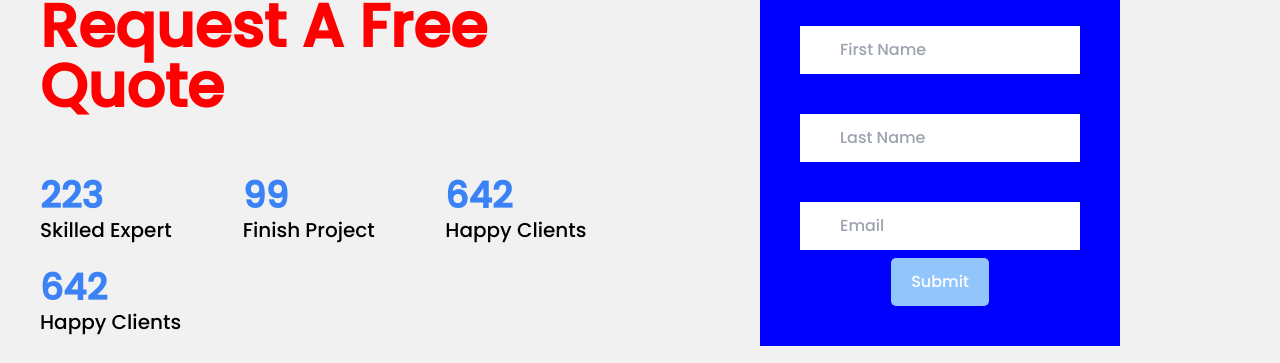
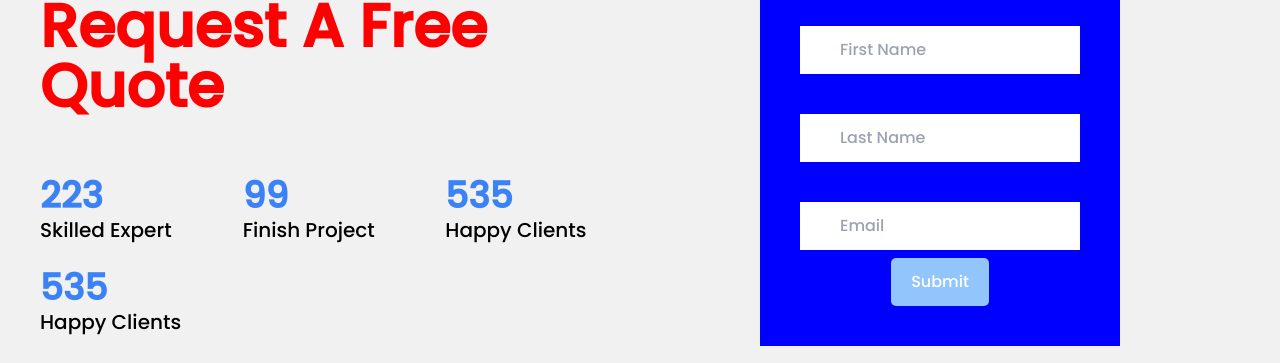
Before and after one commit to inuEnike/ExpressGlobal, a React (Vite) app in the folder Client/: page / in a window 1280 px wide. Shown: the part 1542-1905 px from the top of the page. Built offline with nearby package versions, Linux system fonts and the light colour scheme; no server answers.

Commit message:
Modified the counter

```diff
--- a/Client/src/Components/quote/Quote.jsx
+++ b/Client/src/Components/quote/Quote.jsx
@@ -68,14 +68,14 @@ const Quote = () => {
 
           <div className="">
             <h2 className="text-4xl font-bold text-blue-500">
-              <Counter initialValue={1050} step={1} duration={10} />
+              <Counter initialValue={1050} step={1} duration={12} />
             </h2>
             <p className="text-xl ">Happy Clients</p>
           </div>
 
           <div className="md:pt-4">
             <h2 className="text-4xl font-bold text-blue-500">
-              <Counter initialValue={1050} step={1} duration={10} />
+              <Counter initialValue={1050} step={1} duration={12} />
             </h2>
             <p className="text-xl ">Happy Clients</p>
           </div>
```
